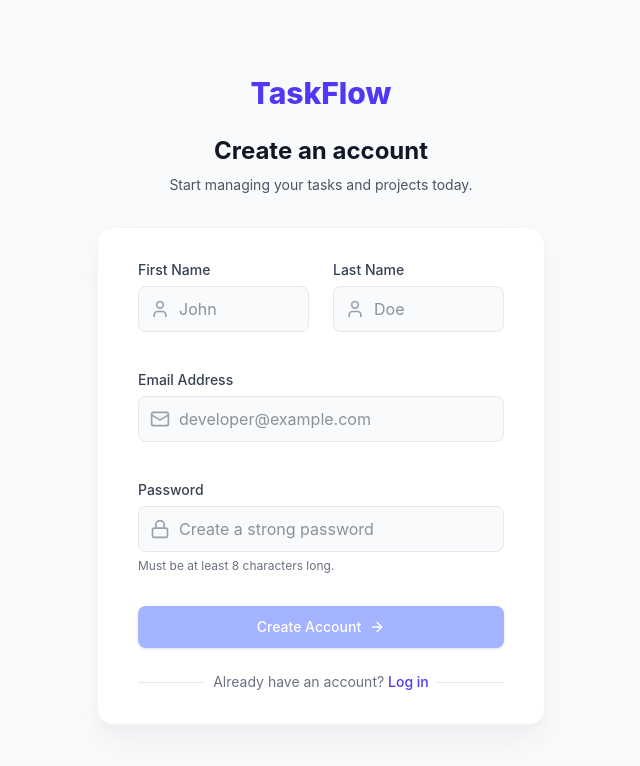
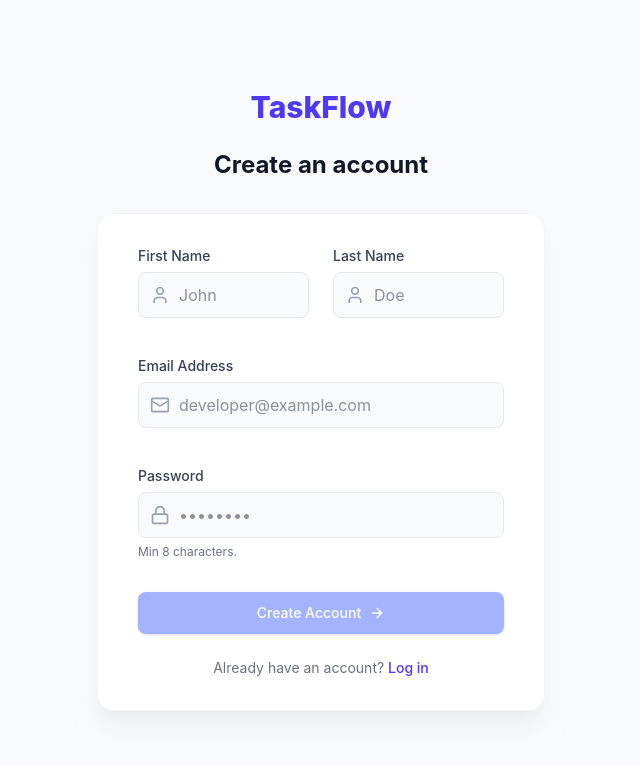
Before and after one commit to DrAmanJy/TaskFlow, a React (Vite) app in the folder apps/react/: page /register in a window 1280 px wide. Shown: the top 766 px of the page, without its empty margins (319-959 px from the left). Built offline with nearby package versions, Linux system fonts and the light colour scheme.

Commit message:
add error handling and error tost

```diff
--- a/apps/react/src/pages/SignupPage.jsx
+++ b/apps/react/src/pages/SignupPage.jsx
@@ -1,11 +1,14 @@
 import { useState } from "react";
-import { Mail, Lock, User, ArrowRight } from "lucide-react";
+import { Mail, Lock, User, ArrowRight, AlertCircle } from "lucide-react";
 import { Link, useNavigate } from "react-router-dom";
 import { useAuth } from "../context/authContext";
 
 export default function SignupPage() {
   const { register } = useAuth();
   const navigate = useNavigate();
+  const [error, setError] = useState("");
+  const [loading, setLoading] = useState(false);
+
   const [userInfo, setUserInfo] = useState({
     firstName: "",
     lastName: "",
@@ -24,6 +27,7 @@ export default function SignupPage() {
     const { id, value } = e.target;
     setUserInfo((prev) => ({ ...prev, [id]: value }));
     setIsBlur((prev) => ({ ...prev, [id]: false }));
+    if (error) setError("");
   };
 
   const handleBlur = (e) => {
@@ -33,29 +37,36 @@ export default function SignupPage() {
 
   const handleSubmit = async (e) => {
     e.preventDefault();
-    const success = await register(userInfo);
-    if (success) {
+    setError("");
+    setLoading(true);
+
+    const { success, message } = await register(userInfo);
+
+    setLoading(false);
+    if (!success) {
+      return setError(message || "Something went wrong. Please try again.");
+    }
+
     navigate("/");
-    }
   };
 
   const emailRegex = /^[^\s@]+@[^\s@]+\.[^\s@]+$/;
-
   const isFirstNameInvalid = isBlur.firstName && userInfo.firstName.length < 3;
   const isLastNameInvalid = isBlur.lastName && userInfo.lastName.length < 3;
   const isEmailInvalid = isBlur.email && !emailRegex.test(userInfo.email);
   const isPasswordInvalid = isBlur.password && userInfo.password.length < 8;
+
   const isFormValid =
     !isFirstNameInvalid &&
     !isLastNameInvalid &&
     !isEmailInvalid &&
     !isPasswordInvalid &&
-    userInfo.firstName.trim() !== "" &&
-    userInfo.lastName.trim() !== "" &&
-    userInfo.email.trim() !== "" &&
-    userInfo.password !== "";
+    userInfo.firstName.trim().length >= 3 &&
+    userInfo.lastName.trim().length >= 3 &&
+    emailRegex.test(userInfo.email) &&
+    userInfo.password.length >= 8;
 
-  const disabledSubmit = !isFormValid;
+  const disabledSubmit = !isFormValid || loading;
 
   const getInputClass = (isInvalid) => {
     const baseClass =
@@ -63,12 +74,18 @@ export default function SignupPage() {
     const normalClass =
       "border-gray-200 focus:ring-indigo-200 focus:border-indigo-500";
     const errorClass = "border-red-500 focus:ring-red-200 focus:border-red-500";
-
     return `${baseClass} ${isInvalid ? errorClass : normalClass}`;
   };
 
   return (
     <div className="min-h-screen bg-gray-50 flex flex-col justify-center py-12 sm:px-6 lg:px-8 font-sans">
+      {/*todo move to tost*/}
+      {error && (
+        <div className=" absolute top-10 right-5 mb-6 p-4 bg-red-50 border-l-4 border-red-500 rounded-md flex items-center gap-3 animate-in fade-in slide-in-from-top-2 duration-300">
+          <AlertCircle className="w-5 h-5 text-red-500 shrink-0" />
+          <p className="text-sm text-red-700 font-medium">{error}</p>
+        </div>
+      )}
       <div className="sm:mx-auto sm:w-full sm:max-w-md text-center">
         <span className="text-3xl font-extrabold text-indigo-600">
           TaskFlow
@@ -76,9 +93,6 @@ export default function SignupPage() {
         <h2 className="mt-6 text-center text-2xl font-bold text-gray-900">
           Create an account
         </h2>
-        <p className="mt-2 text-center text-sm text-gray-600">
-          Start managing your tasks and projects today.
-        </p>
       </div>
 
       <div className="mt-8 sm:mx-auto sm:w-full sm:max-w-md">
@@ -108,11 +122,10 @@ export default function SignupPage() {
                     className={getInputClass(isFirstNameInvalid)}
                   />
                 </div>
-                {/* Always rendered, but invisible if valid */}
                 <p
                   className={`mt-1.5 text-xs font-medium ${isFirstNameInvalid ? "text-red-500" : "invisible"}`}
                 >
-                  Must be at least 3 characters.
+                  Min 3 characters.
                 </p>
               </div>
 
@@ -142,7 +155,7 @@ export default function SignupPage() {
                 <p
                   className={`mt-1.5 text-xs font-medium ${isLastNameInvalid ? "text-red-500" : "invisible"}`}
                 >
-                  Must be at least 3 characters.
+                  Min 3 characters.
                 </p>
               </div>
             </div>
@@ -173,7 +186,7 @@ export default function SignupPage() {
               <p
                 className={`mt-1.5 text-xs font-medium ${isEmailInvalid ? "text-red-500" : "invisible"}`}
               >
-                Please enter a valid email address.
+                Invalid email format.
               </p>
             </div>
 
@@ -196,17 +209,16 @@ export default function SignupPage() {
                   value={userInfo.password}
                   onChange={handleInput}
                   onBlur={handleBlur}
-                  placeholder="Create a strong password"
+                  placeholder="••••••••"
                   className={getInputClass(isPasswordInvalid)}
                 />
               </div>
-              {/* Uses mt-1.5 consistently and just swaps the text and color */}
               <p
                 className={`mt-1.5 text-xs ${isPasswordInvalid ? "text-red-500 font-medium" : "text-gray-500"}`}
               >
                 {isPasswordInvalid
-                  ? "Password must be at least 8 characters."
-                  : "Must be at least 8 characters long."}
+                  ? "Must be at least 8 characters."
+                  : "Min 8 characters."}
               </p>
             </div>
 
@@ -214,29 +226,24 @@ export default function SignupPage() {
               <button
                 disabled={disabledSubmit}
                 type="submit"
-                className={`w-full flex justify-center items-center gap-2 py-2.5 px-4 border border-transparent rounded-lg shadow-sm text-sm font-medium text-white focus:outline-none focus:ring-2 focus:ring-offset-2 focus:ring-indigo-500 transition-colors ${
+                className={`w-full flex justify-center items-center gap-2 py-2.5 px-4 border border-transparent rounded-lg shadow-sm text-sm font-medium text-white transition-all ${
                   disabledSubmit
-                    ? "bg-indigo-300 cursor-not-allowed" // Disabled styles
-                    : "bg-indigo-600 hover:bg-indigo-700" // Active styles
+                    ? "bg-indigo-300 cursor-not-allowed"
+                    : "bg-indigo-600 hover:bg-indigo-700 active:scale-[0.98]"
                 }`}
               >
-                Create Account
-                <ArrowRight className="w-4 h-4" />
+                {loading ? "Creating Account..." : "Create Account"}
+                {!loading && <ArrowRight className="w-4 h-4" />}
               </button>
             </div>
           </form>
 
-          <div className="mt-6">
-            <div className="relative">
-              <div className="absolute inset-0 flex items-center">
-                <div className="w-full border-t border-gray-200" />
-              </div>
-              <div className="relative flex justify-center text-sm">
-                <span className="px-2 bg-white text-gray-500">
+          <div className="mt-6 text-center text-sm">
+            <span className="text-gray-500">
               Already have an account?{" "}
               <Link
                 to="/login"
-                    className="font-medium text-indigo-600 hover:text-indigo-500"
+                className="font-medium text-indigo-600 hover:text-indigo-500 underline-offset-4 hover:underline"
               >
                 Log in
               </Link>
@@ -245,7 +252,5 @@ export default function SignupPage() {
         </div>
       </div>
     </div>
-      </div>
-    </div>
   );
 }
```
Lines whose indentation alone changed are shown as unchanged.
